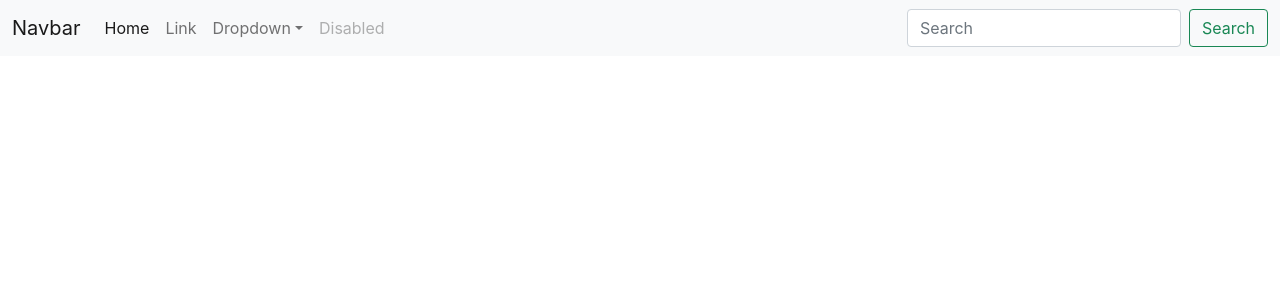
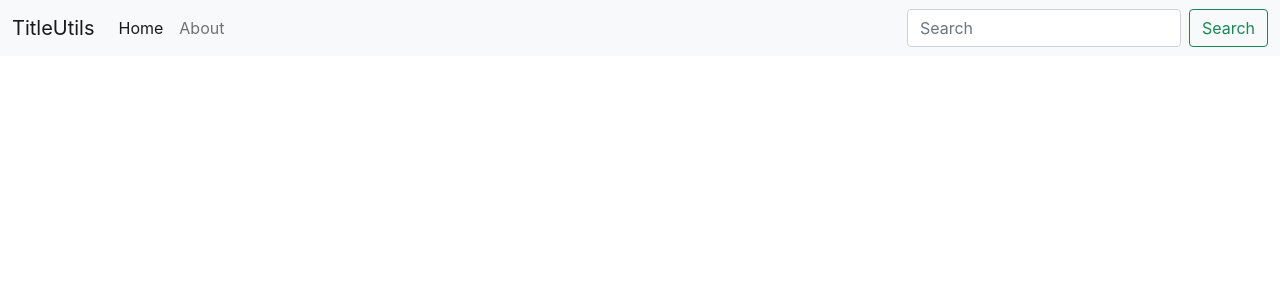
Before and after one commit to r95krishna/TextUtils, a React (Create React App) app: page / in a window 1280 px wide. Shown: the top 300 px of the page. Built offline with nearby package versions, Linux system fonts and the light colour scheme.

Commit message:
how to use props

```diff
--- a/src/App.js
+++ b/src/App.js
@@ -1,47 +1,14 @@
 
 import './App.css';
+import Navbar from './components/Navbar';
 
 function App() {
 
 
   return (
     <>
-          <nav className="navbar navbar-expand-lg navbar-light bg-light">
-          <div className="container-fluid">
-            <a className="navbar-brand" href="/">Navbar</a>
-            <button className="navbar-toggler" type="button" data-bs-toggle="collapse" data-bs-target="#navbarSupportedContent" aria-controls="navbarSupportedContent" aria-expanded="false" aria-label="Toggle navigation">
-              <span className="navbar-toggler-icon"></span>
-            </button>
-            <div className="collapse navbar-collapse" id="navbarSupportedContent">
-              <ul className="navbar-nav me-auto mb-2 mb-lg-0">
-                <li className="nav-item">
-                  <a className="nav-link active" aria-current="page" href="/">Home</a>
-                </li>
-                <li className="nav-item">
-                  <a className="nav-link" href="/">Link</a>
-                </li>
-                <li className="nav-item dropdown">
-                  <a className="nav-link dropdown-toggle" href="/" id="navbarDropdown" role="button" data-bs-toggle="dropdown" aria-expanded="false">
-                    Dropdown
-                  </a>
-                  <ul className="dropdown-menu" aria-labelledby="navbarDropdown">
-                    <li><a className="dropdown-item" href="/">Action</a></li>
-                    <li><a className="dropdown-item" href="/">Another action</a></li>
-                    <li><hr className="dropdown-divider"/></li>
-                    <li><a className="dropdown-item" href="/">Something else here</a></li>
-                  </ul>
-                </li>
-                <li className="nav-item">
-                  <a className="nav-link disabled" href="/" tabindex="-1" aria-disabled="true">Disabled</a>
-                </li>
-              </ul>
-              <form className="d-flex">
-                <input className="form-control me-2" type="search" placeholder="Search" aria-label="Search"/>
-                <button className="btn btn-outline-success" type="submit">Search</button>
-              </form>
-            </div>
-          </div>
-        </nav>
+       {/* <Navbar title="Textutils" aboutext="aboutext" />   */}
+       <Navbar title="TitleUtils"/>
     </>
   );
 }
--- /dev/null
+++ b/src/components/Navbar.js
@@ -0,0 +1,40 @@
+import React from 'react'
+import PropTypes from "prop-types"
+
+export default function Navbar(props) {
+  return (
+    <nav className="navbar navbar-expand-lg navbar-light bg-light">
+    <div className="container-fluid">
+      <a className="navbar-brand" href="/">{props.title}</a>
+      <button className="navbar-toggler" type="button" data-bs-toggle="collapse" data-bs-target="#navbarSupportedContent" aria-controls="navbarSupportedContent" aria-expanded="false" aria-label="Toggle navigation">
+        <span className="navbar-toggler-icon"></span>
+      </button>
+      <div className="collapse navbar-collapse" id="navbarSupportedContent">
+        <ul className="navbar-nav me-auto mb-2 mb-lg-0">
+          <li className="nav-item">
+            <a className="nav-link active" aria-current="page" href="/">Home</a>
+          </li>
+          <li className="nav-item">
+            <a className="nav-link" href="/">{props.aboutext}</a>
+          </li>
+        </ul>
+        <form className="d-flex">
+          <input className="form-control me-2" type="search" placeholder="Search" aria-label="Search"/>
+          <button className="btn btn-outline-success" type="submit">Search</button>
+        </form>
+      </div>
+    </div>
+  </nav>
+  )
+}
+
+Navbar.propTypes={
+    title : PropTypes.string.isRequired,
+    aboutext :PropTypes.string.isRequired,
+}
+
+Navbar.defaultProps={
+    title: "Title",
+    aboutext: "About"
+
+}
```
